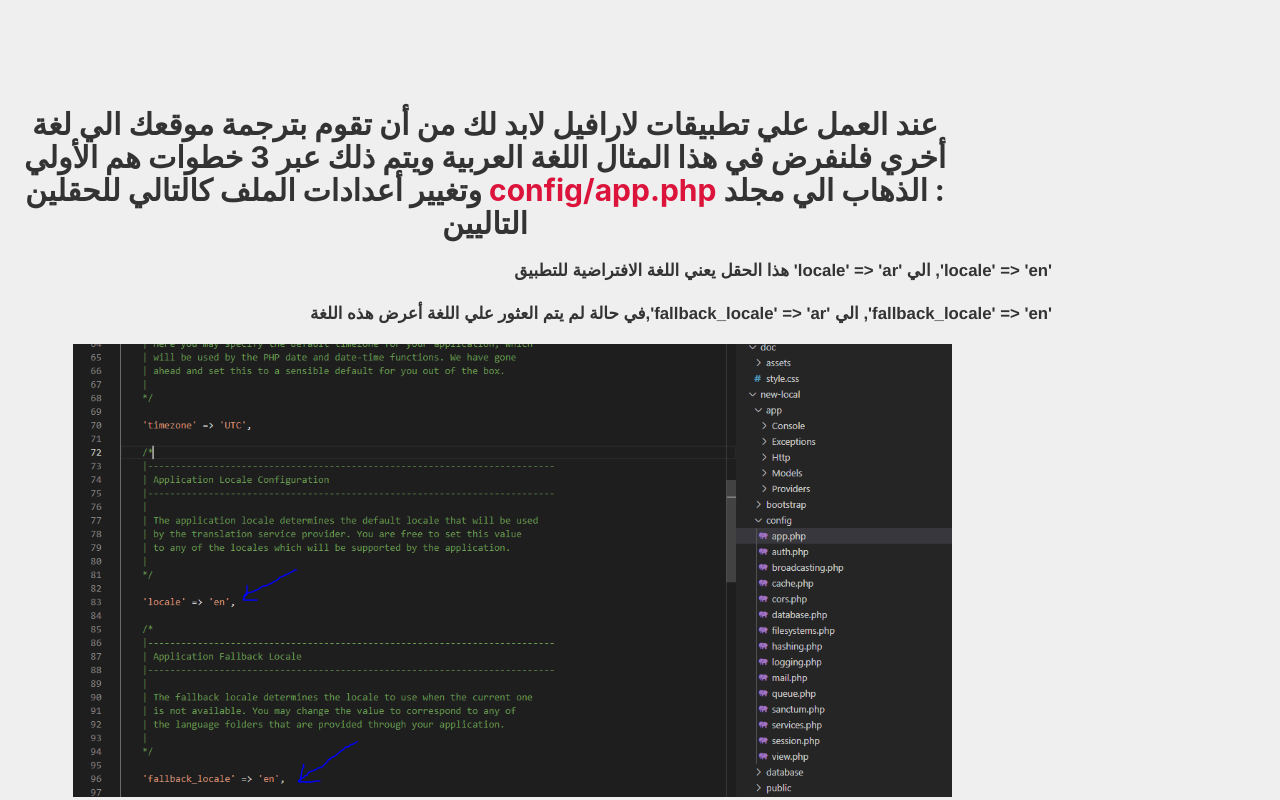
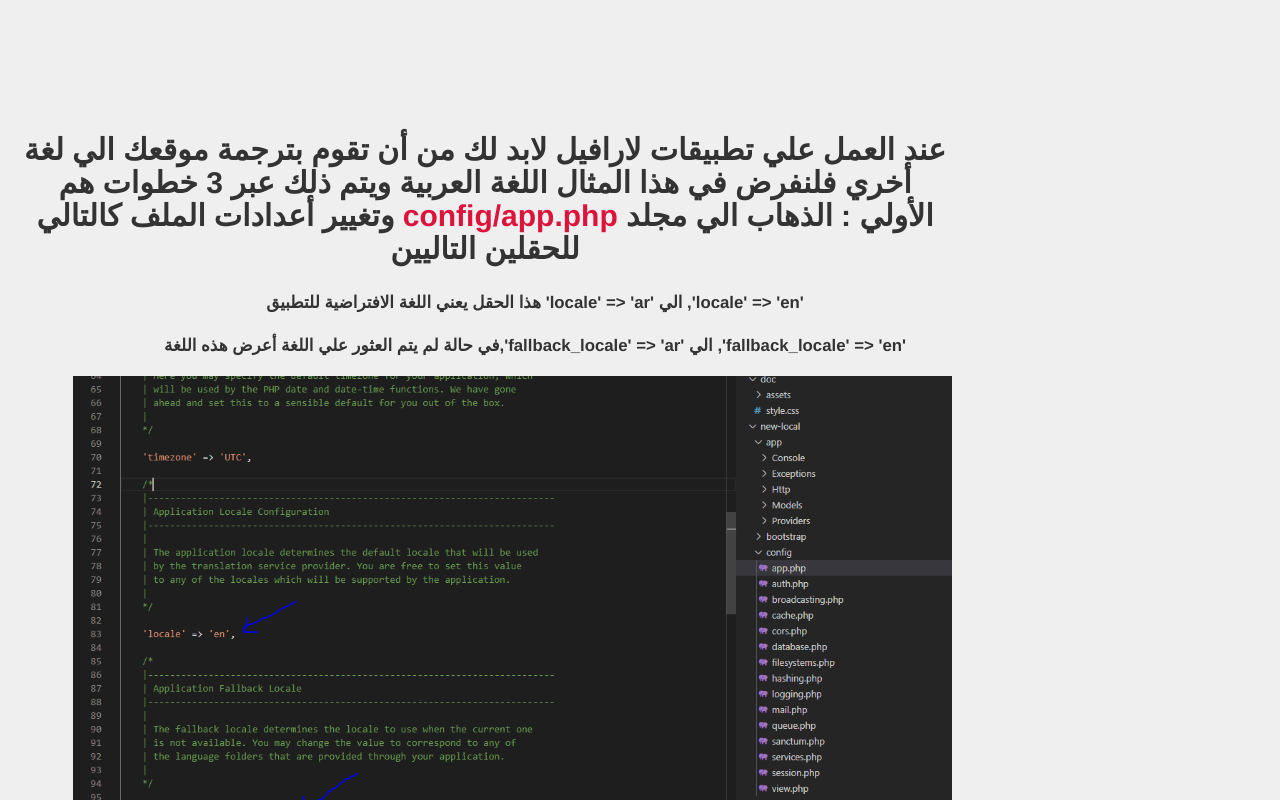
Before and after one commit to mahmoudsamyhosein/how_to_translate_any_laravel_app, a plain HTML site: page index.html in a window 1280 px wide. Shown: the part 834-1634 px from the top of the page. Drawn offline with Linux system fonts and the light colour scheme.

Commit message:
Update index.html

```diff
--- a/index.html
+++ b/index.html
@@ -28,17 +28,20 @@
 		margin-top: 15px;
 		margin-bottom: 15px;
 	}
-	h1,h2{
-		font-family: -apple-system, BlinkMacSystemFont, 'Segoe UI', Roboto, Oxygen, Ubuntu, Cantarell, 'Open Sans', 'Helvetica Neue', sans-serif;
+	h1{
+		margin-top: 25px;
+		margin-bottom: 25px;
 	}
-	ol{
-		margin-right: 50px;
-	}
+
 	pre{
 		direction: rtl;
+
 	}
 	p{
 		margin-right: 75px;
+		margin-top: 25px;
+		margin-bottom: 25px;
+		text-align: center;
 	}
 </style>
 <body class="documenter-project-mp-price" dir="rtl">
```
